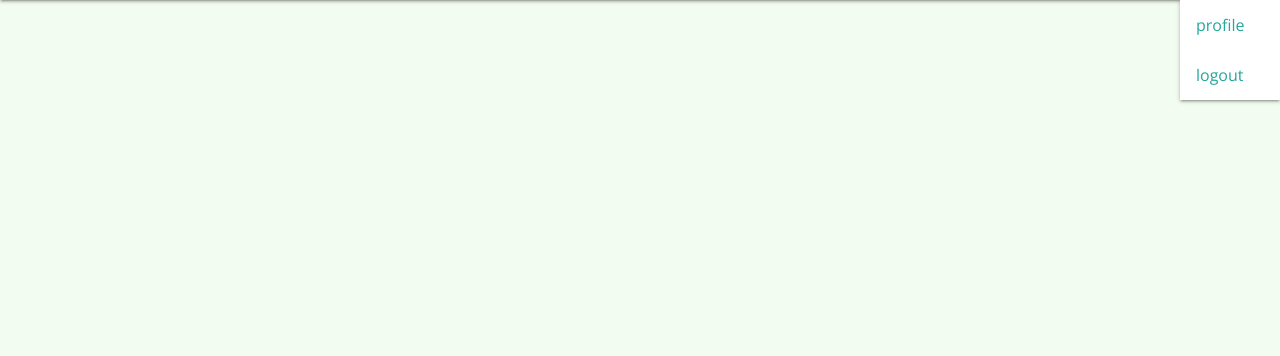
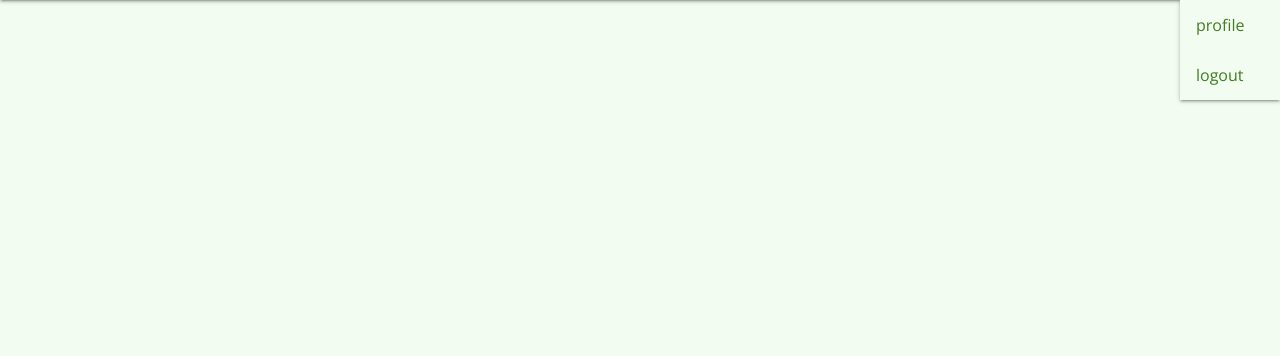
Before and after one commit to seanyoung247/Plum, a Flask app: page / in a window 1280 px wide, after a click that opens the changed part. Shown: the part 64-420 px from the top of the page. Run offline with Flask 2, Linux system fonts and the light colour scheme; the visitor is signed in with stand-in values (Sample User, id 1); data that the repository does not hold is empty; some libraries are stand-ins or nearby versions.

Commit message:
Feat: Improved user menu styling

```diff
--- a/app.py
+++ b/app.py
@@ -27,6 +27,7 @@ def user_logged_in():
         return False
     else:
         return True
+
 
 #
 # App routes
--- a/static/css/style.css
+++ b/static/css/style.css
@@ -52,9 +52,6 @@ h1, h2, h3, h4, h5, h6 {
   padding: 0;
   margin: 0;
 }
-.sidenav-trigger {
-  color: #3F7D20;
-}
 nav .nav-wrapper {
   background-color: #F3FCF0;
   color: #3F7D20;
@@ -62,6 +59,15 @@ nav .nav-wrapper {
   font-family: 'Open Sans', sans-serif;
 }
 nav ul li a {
+  color: #3F7D20;
+}
+.user-dropdown {
+  background-color: #F3FCF0;
+}
+ul.user-dropdown li > a {
+  color: #3F7D20;
+}
+.sidenav-trigger {
   color: #3F7D20;
 }
 .sidenav {
--- a/templates/base.html
+++ b/templates/base.html
@@ -43,7 +43,7 @@
       </div>
     </nav>
 
-    <ul id="user-dropdown" class="dropdown-content">
+    <ul id="user-dropdown" class="user-dropdown dropdown-content">
       <li><a href="#!">profile</a></li>
       <li><a href="{{ url_for('logout') }}">logout</a></li>
     </ul>
```
